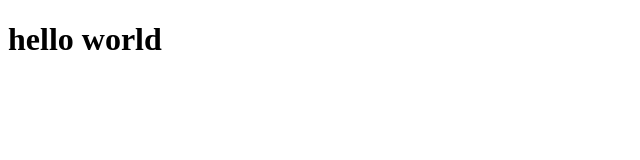
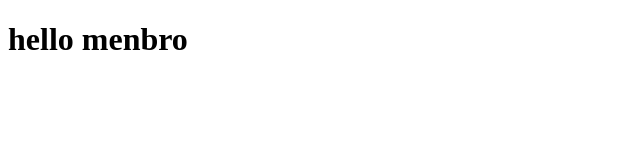
Before and after one commit to kiky52/rekweb-pertemua-3, a plain HTML site: page index.html in a window 1280 px wide. Shown: the full height of the page, 0-640 px from the left. Drawn offline with Linux system fonts and the light colour scheme.

Commit message:
mengubah h1

```diff
--- a/index.html
+++ b/index.html
@@ -6,7 +6,7 @@
 </head>
 <body>
 
-	<h1>hello world</h1>
+	<h1>hello menbro</h1>
 	<script type="text/javascript" src="script.js"></script>
 </body>
 </html>
```
